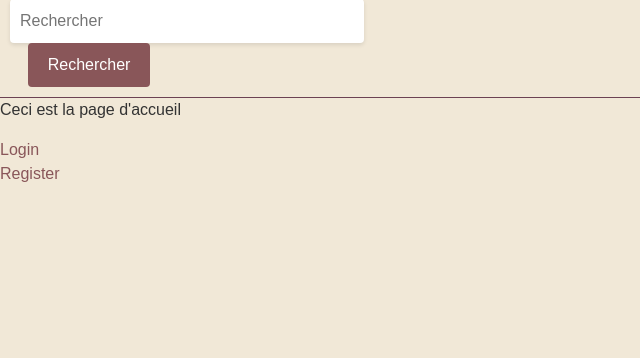
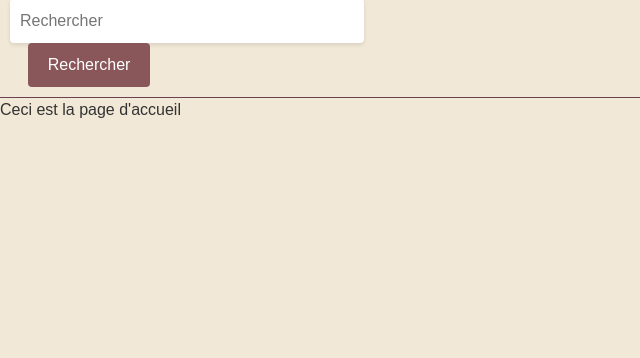
Before and after one commit to Meal-Craft/Meal-Craft.github.io, a Django app: page / in a window 1280 px wide. Shown: the part 236-594 px from the top of the page, without its empty margins (0-640 px from the left). Run offline with Django 4.2, Linux system fonts and the light colour scheme; some libraries are stand-ins or nearby versions.

Commit message:
Update index.html

```diff
--- a/src/MealCraft/templates/index.html
+++ b/src/MealCraft/templates/index.html
@@ -11,15 +11,7 @@
 <p>Ceci est la page d'accueil</p>
 
     {% if request.user.is_authenticated %}
-        <form method="post"  role="form">
-            {% csrf_token %}
-            <input class="bouton " type="submit" value="Déconnexion" />
-        </form>
-
         <a href="/dev">DevelopersPage</a> <br>
-    {% else %}
-        <a href="/login">Login</a> <br>
-        <a href="/register">Register</a>
     {% endif %}
 
 
```
